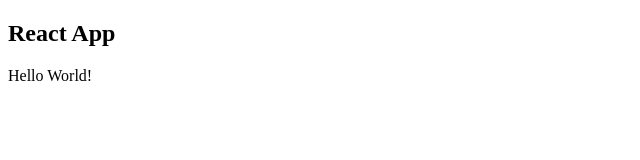
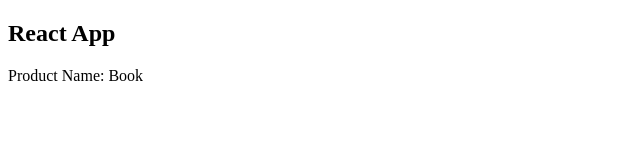
Before and after one commit to Epomis09/React-Redux-Training-Sadri, a JavaScript app: page / in a window 1280 px wide. Shown: the top 160 px of the page, without its empty margins (0-640 px from the left). Built offline with nearby package versions, Linux system fonts and the light colour scheme.

Commit message:
12-using-components

```diff
--- a/src/App.js
+++ b/src/App.js
@@ -1,9 +1,10 @@
+import Product from "./components/Product/Product"
 
 const App = () => {
     return (
         <div id="main" className="container">
             <h2>React App</h2>
-            <p>Hello World!</p>
+            <Product />
         </div>
     );
 }
--- /dev/null
+++ b/src/components/Product/Product.js
@@ -0,0 +1,5 @@
+const Product = () => {
+   return  <div>Product Name: Book</div>
+}
+
+export default Product;
```
